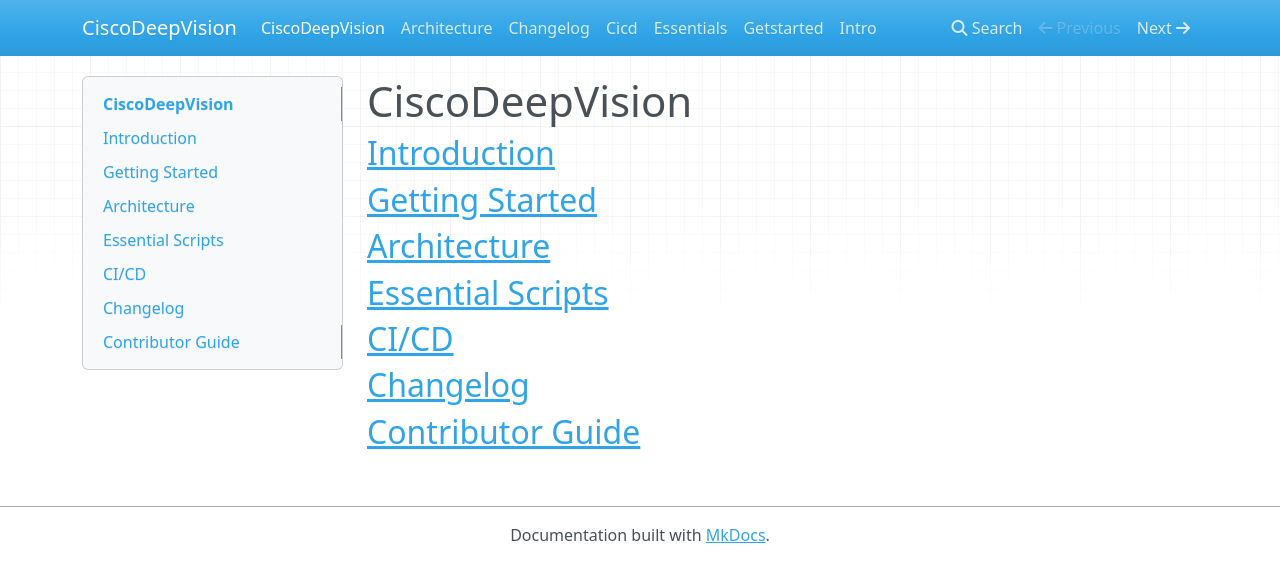
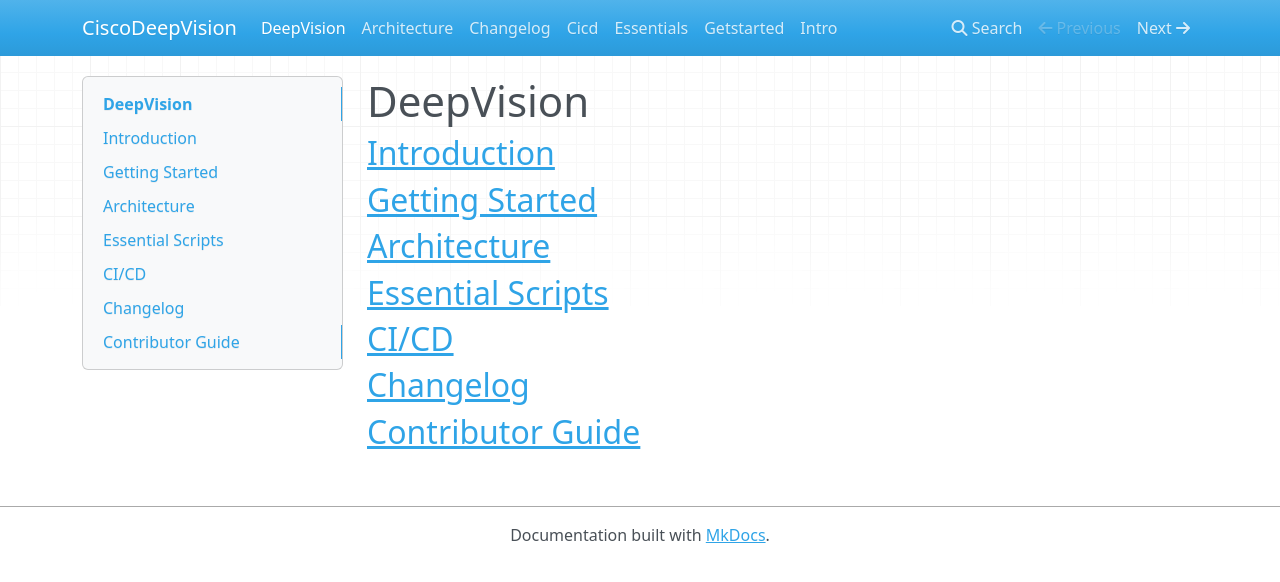
Before and after one commit to cisco-open/DeepVision, an MkDocs documentation site: the page built from docs/index.md, in a window 1280 px wide. Shown: the top 582 px of the page. Built offline with MkDocs 1.6.1, drawn with Linux system fonts in a browser that asks for light colours; nearby versions of some CDN libraries.

Commit message:
renamed in md

```diff
--- a/docs/index.md
+++ b/docs/index.md
@@ -1,4 +1,4 @@
-# CiscoDeepVision
+# DeepVision
 
 ## [Introduction](intro.md)
 
```
